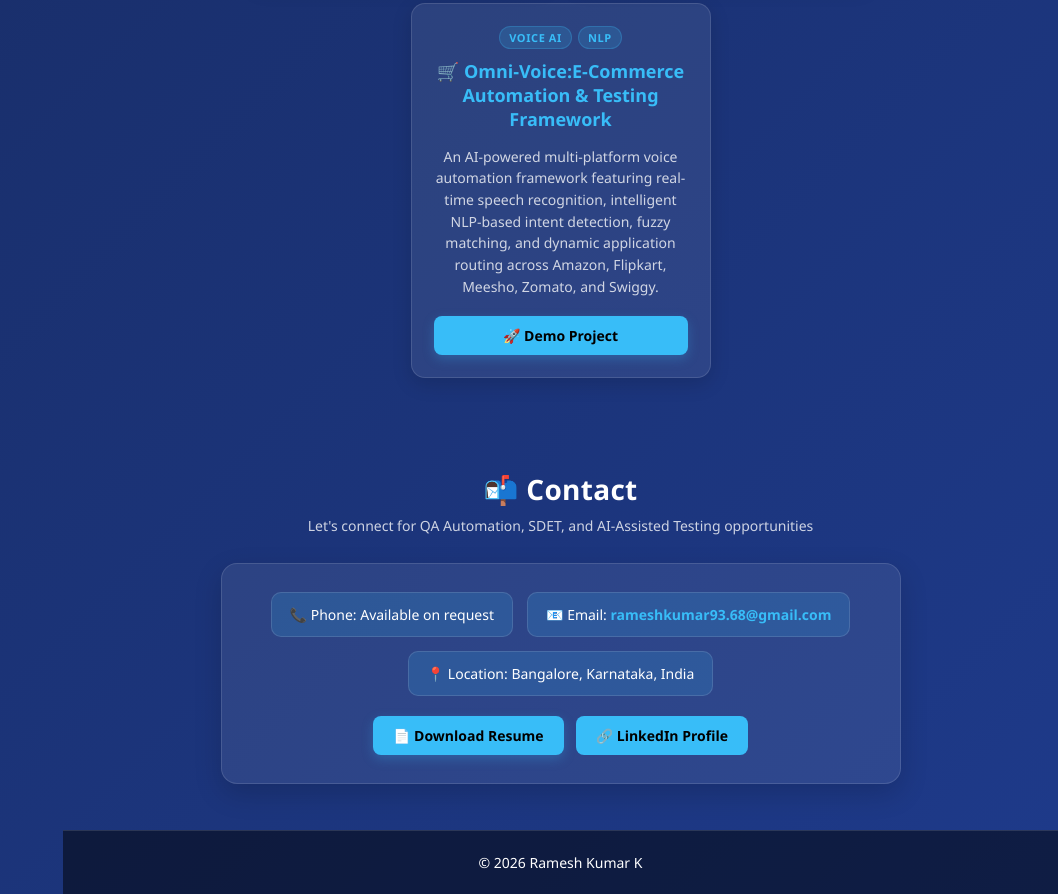
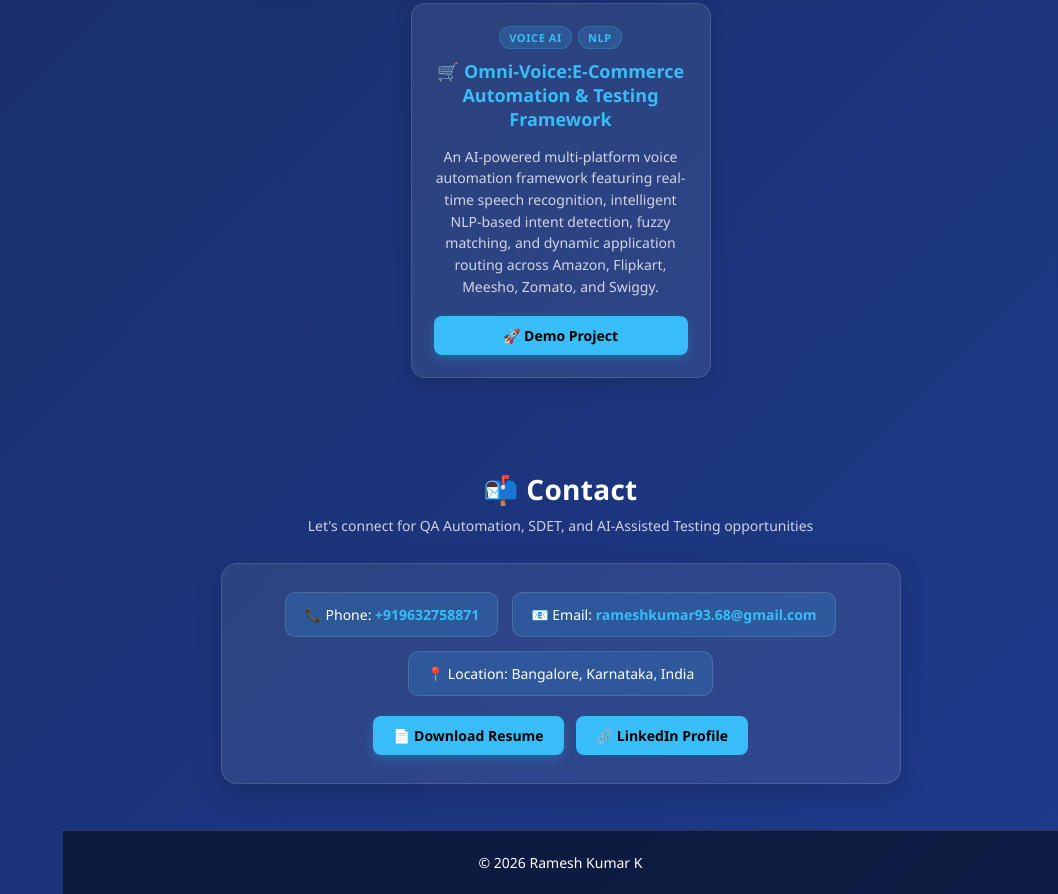
Before and after one commit to rames-qa/Rameshkumar-K, a plain HTML site: page index.html in a window 1280 px wide. Shown: the part 4243-5137 px from the top of the page, without its empty margins (222-1280 px from the left). Drawn offline with Linux system fonts and the light colour scheme.

Commit message:
Update index.html

```diff
--- a/index.html
+++ b/index.html
@@ -1581,7 +1581,13 @@
             </div>
             <div class="contact-card">
                 <div class="contact-grid">
-                    <div class="contact-item">📞 Phone: Available on request</div>
+                    <div class="contact-item">
+              📞 Phone:
+                <a href="tel:+919632758871"
+                style="color: var(--accent-color); text-decoration: none; font-weight: bold;">
+               +919632758871
+               </a>
+                    </div>
                     <div class="contact-item">📧 Email: <a href="https://mail.google.com/mail/?view=cm&fs=1&to=rameshkumar93.68@gmail.com" target="_blank" style="color: var(--accent-color); text-decoration: none; font-weight: bold;">rameshkumar93.68@gmail.com</a></div>
                     <div class="contact-item">📍 Location: Bangalore, Karnataka, India</div>
                 </div>
```
